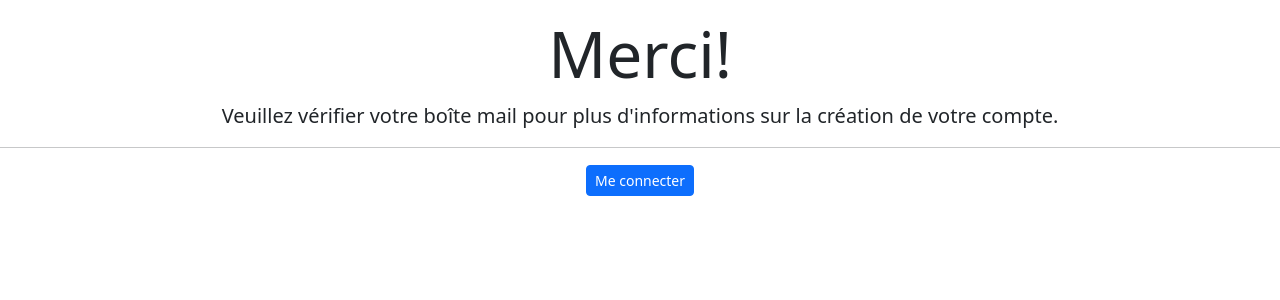
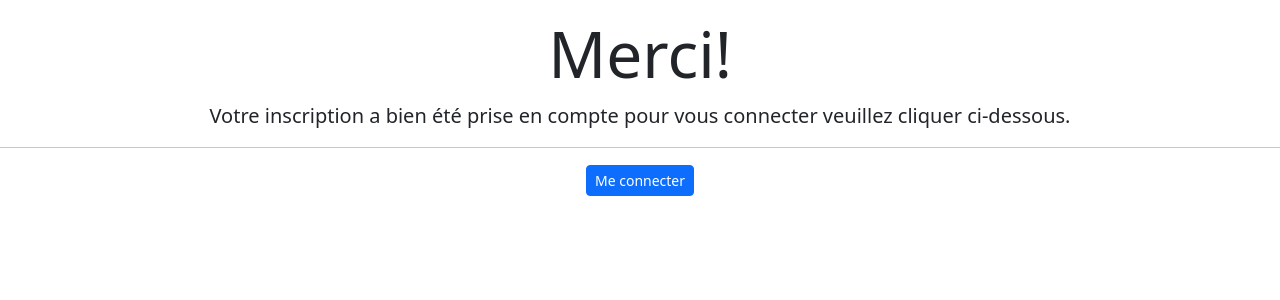
Before and after one commit to glgstyle/LITReview, a Django app: page /registration-confirmation/ in a window 1280 px wide. Shown: the part 146-446 px from the top of the page. Run offline with Django 4.2, Linux system fonts and the light colour scheme; style sheets or scripts are compiled from the project's sources.

Commit message:
Add author to database and changing text on registration-confirmation page

```diff
--- a/assets/style/create_ticket.scss
+++ b/assets/style/create_ticket.scss
@@ -19,6 +19,9 @@ body{
         #button-upload, #button-send{
             width: 200px;
         }
+        // #button-uppload{
+        //     visibility: hidden;
+        // }
         .send{
             float: right;
         }
--- a/authentication/templates/registration-confirmation.html
+++ b/authentication/templates/registration-confirmation.html
@@ -10,7 +10,7 @@
     {% block content %}
     <div class="jumbotron text-center mt-3">
         <h1 class="display-3">Merci!</h1>
-        <p class="lead"><strong>Veuillez vérifier votre boîte mail</strong> pour plus d'informations sur la création de votre compte.</p>
+        <p class="lead"><strong>Votre inscription a bien été prise en compte</strong> pour vous connecter veuillez cliquer ci-dessous.</p>
         <hr>
         <p class="lead">
           <a class="btn btn-primary btn-sm" href="{% url 'accueil' %}" role="button">Me connecter</a>
```
Also changed, not shown: images/financing-3536752_1920.jpg (added), images/site-3279650_1920.jpg (added), review/migrations/0004_ticket_author.py (added), 1 other file.
